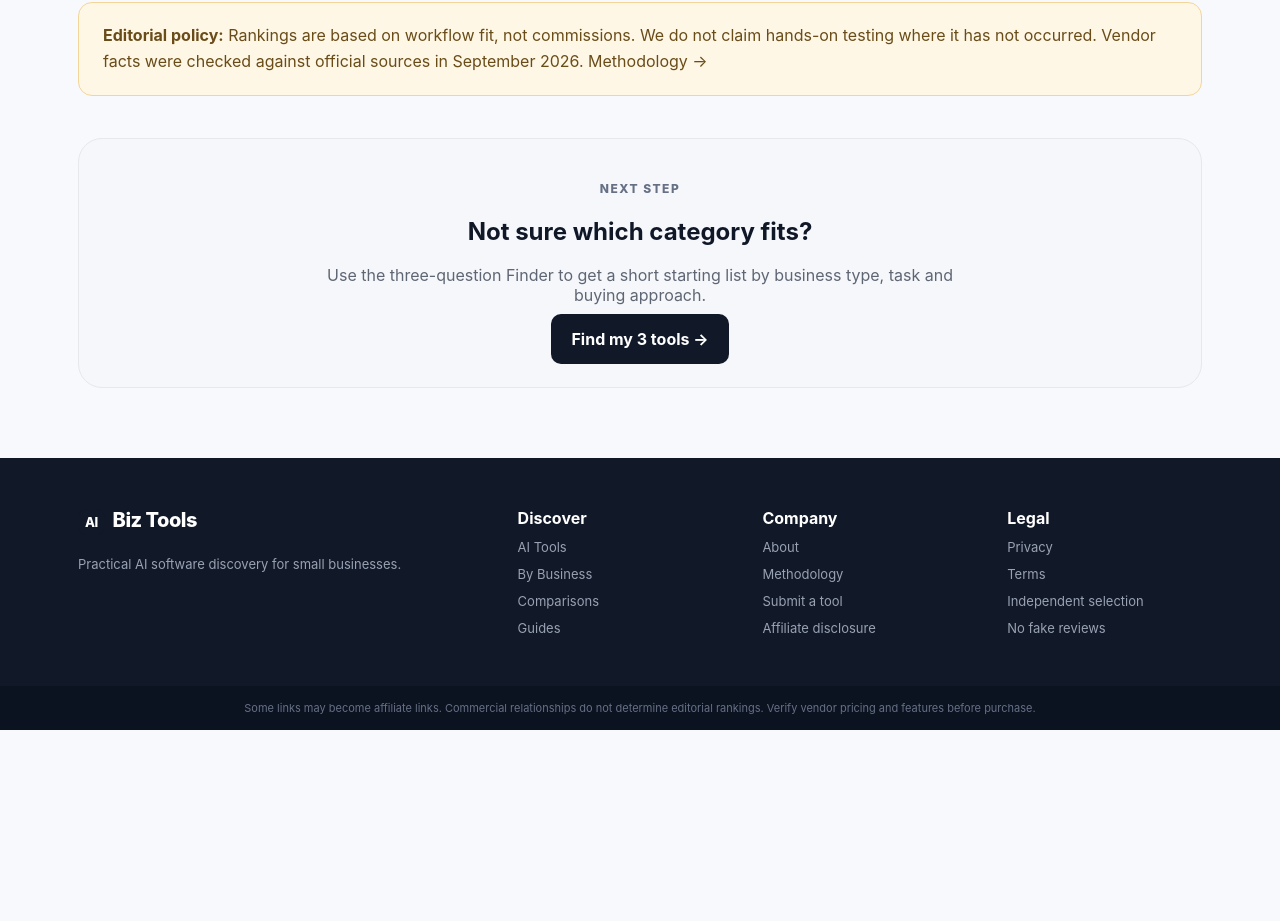
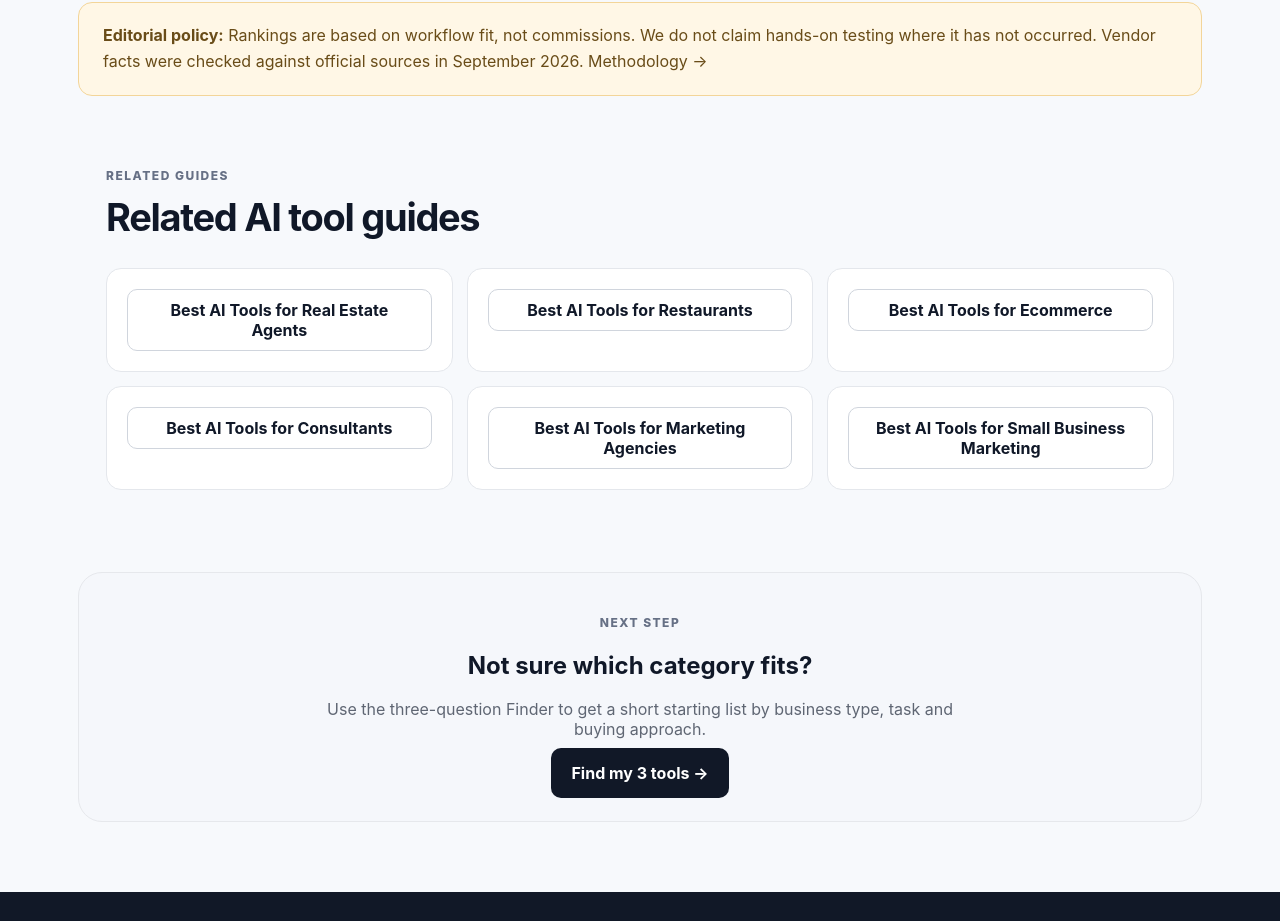
Before and after one commit to TsayAlex/ai-biz-tools, a Next.js app: page /best/best-ai-tools-for-contractors in a window 1280 px wide. Shown: the part 2977-3898 px from the top of the page. Before the commit the page ends 3707 px from the top, so only its background shows below. Built offline with nearby package versions, Linux system fonts and the light colour scheme; no server answers.

Commit message:
Add related guides to contractor page

```diff
--- a/app/best/best-ai-tools-for-contractors/page.js
+++ b/app/best/best-ai-tools-for-contractors/page.js
@@ -1,4 +1,5 @@
 import Link from "next/link";
+import { seoPages } from "../../../data/seoPages";
 import { getTool } from "../../../data/tools";
 import { siteConfig } from "../../../lib/site";
 
@@ -39,6 +40,7 @@ export const metadata = {
 
 export default function ContractorsGuide() {
   const selected = picks.map(x => ({...x, tool:getTool(x.slug)})).filter(x=>x.tool);
+  const relatedPages = seoPages.filter(page => page.slug !== "best-ai-tools-for-contractors").slice(0, 6);
   const base = siteConfig.url.replace(/\/$/,"");
   const schema = {
     "@context":"https://schema.org",
@@ -149,6 +151,18 @@ export default function ContractorsGuide() {
         <b>Editorial policy:</b> Rankings are based on workflow fit, not commissions. We do not claim hands-on testing where it has not occurred. Vendor facts were checked against official sources in September 2026. <Link href="/methodology">Methodology →</Link>
       </section>
 
+      <section className="section compact">
+        <span className="eyebrow">RELATED GUIDES</span>
+        <h2>Related AI tool guides</h2>
+        <div className="grid">
+          {relatedPages.map((relatedPage) => (
+            <article className="card" key={relatedPage.slug}>
+              <Link className="secondary center" href={`/best/${relatedPage.slug}`}>{relatedPage.title}</Link>
+            </article>
+          ))}
+        </div>
+      </section>
+
       <section className="final-cta">
         <span className="eyebrow">NEXT STEP</span>
         <h2>Not sure which category fits?</h2>
```
